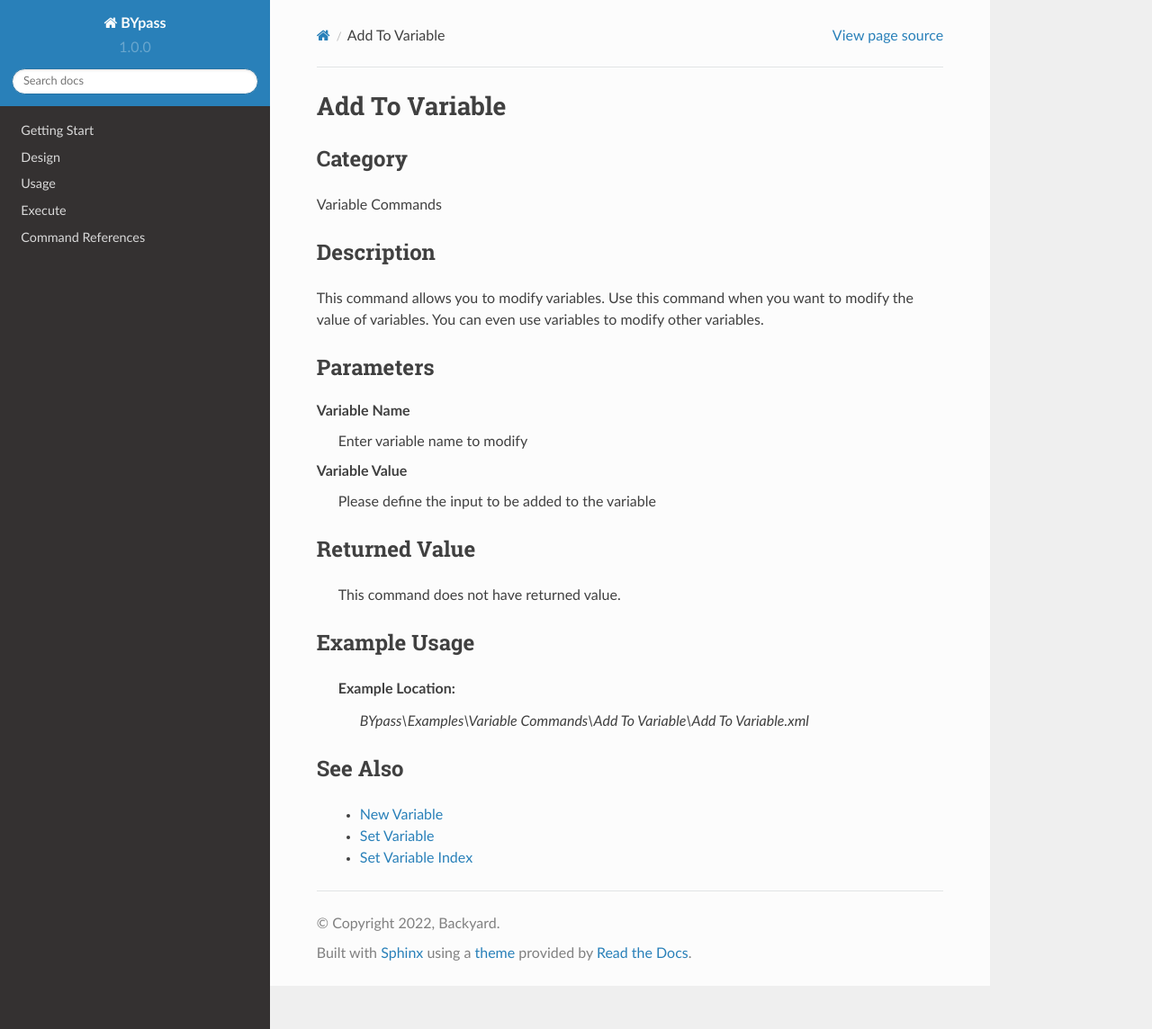
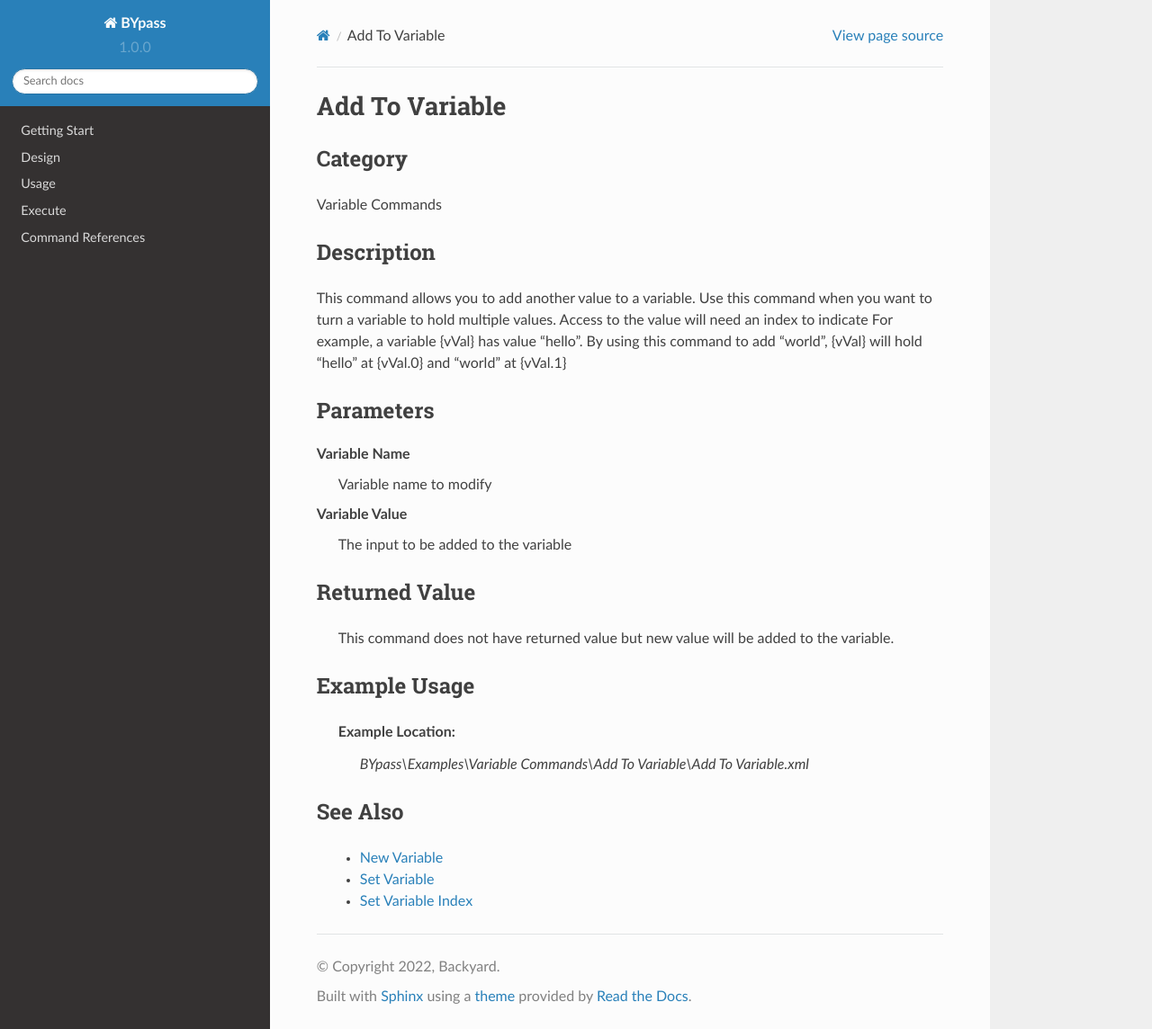
Before and after one commit to stupidmankind/BYpassDoc, a Sphinx documentation site: the page built from docs/source/commands/addtovariable.rst, in a window 1280 px wide and 1144 px high. Shown: the whole window at 90% size. Built offline with Sphinx 7.4.7 and the Read the Docs theme 2.0.0, drawn with Linux system fonts in a browser that asks for light colours.

Commit message:
update commands

```diff
--- a/docs/source/commands/addtovariable.rst
+++ b/docs/source/commands/addtovariable.rst
@@ -8,22 +8,22 @@ Variable Commands
 Description
 -----------
 
-This command allows you to modify variables. Use this command when you want to modify the value of variables.  You can even use variables to modify other variables.
+This command allows you to add another value to a variable. Use this command when you want to turn a variable to hold multiple values. Access to the value will need an index to indicate For example, a variable {vVal} has value "hello". By using this command to add "world", {vVal} will hold "hello" at {vVal.0} and "world" at {vVal.1}
 
 Parameters
 ----------
 
 **Variable Name**
-	Enter variable name to modify
+	Variable name to modify
 
 **Variable Value**
-	Please define the input to be added to the variable
+	The input to be added to the variable
 
 
 
 Returned Value
 --------------
-	This command does not have returned value.
+	This command does not have returned value but new value will be added to the variable.
 
 Example Usage
 -------------
--- a/docs/source/index.rst
+++ b/docs/source/index.rst
@@ -13,10 +13,9 @@ how to :doc:`install <installation>` the software.
 
    This project is under active development.
 
-Contents
---------
 
 .. 	toctree::
+	:hidden:
 
 	gettingstart
 	design
```
